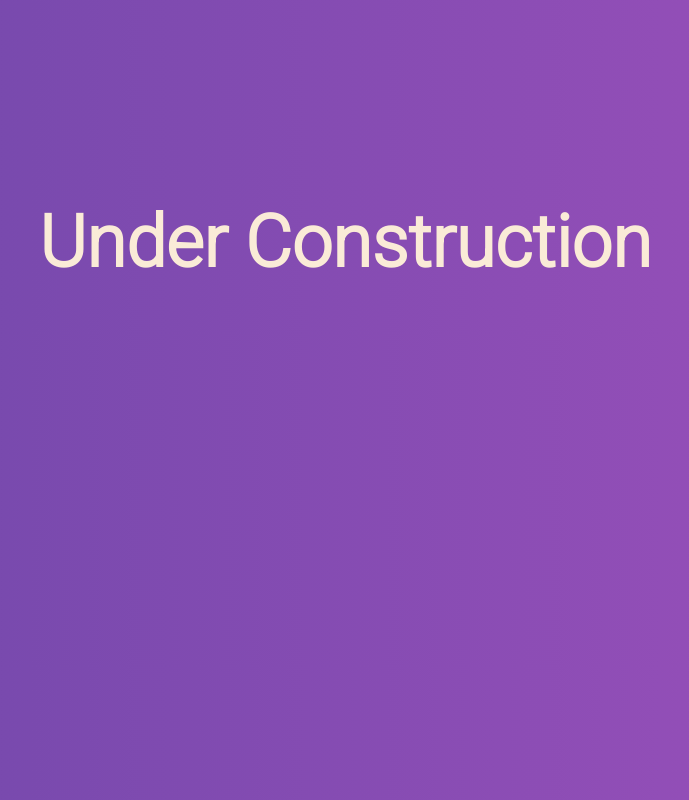
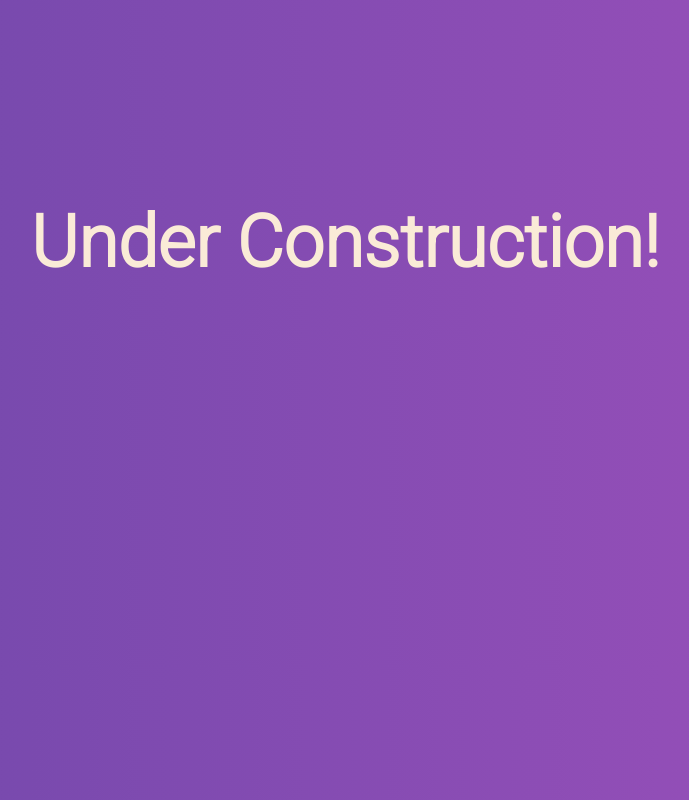
Before and after one commit to harsh0596/harsh0596.github.io, a plain HTML site: page index.html in a window 1280 px wide. Shown: the whole page, without its empty margins (295-984 px from the left). Drawn offline with Linux system fonts and the light colour scheme.

Commit message:
initial commmit

```diff
--- a/index.html
+++ b/index.html
@@ -6,5 +6,5 @@
     <link href="https://fonts.googleapis.com/css?family=Roboto:300" rel="stylesheet">
 </head>
 
-<h1>Under Construction</h1>
+<h1>Under Construction!</h1>
 </html>
```
